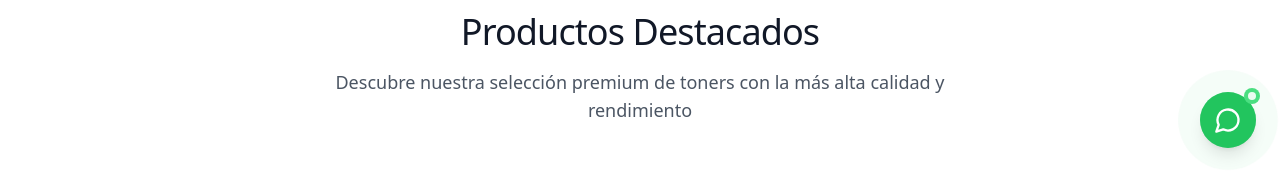
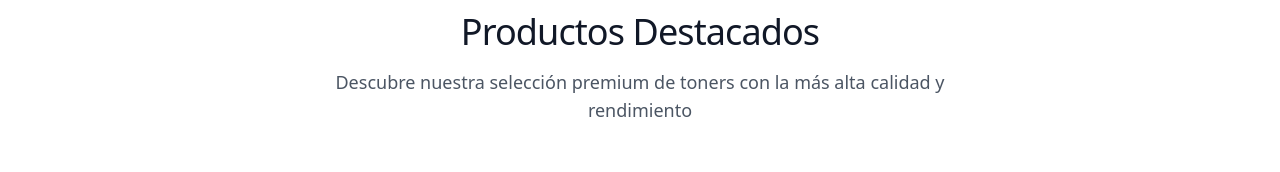
Before and after one commit to francobg7/black-colors-eco-print, a React (Vite) app: page /productos/toners in a window 1280 px wide. Shown: the part 628-800 px from the top of the page. Built offline with nearby package versions, Linux system fonts and the light colour scheme.

Commit message:
wha button hide

```diff
--- a/src/App.tsx
+++ b/src/App.tsx
@@ -83,7 +83,7 @@ const App = () => (
             <Route path="*" element={<PageTransition><NotFound /></PageTransition>} />
           </Routes>
         </div>
-        <WhatsAppButtonWrapper />
+        {/* <WhatsAppButtonWrapper /> */}
       </BrowserRouter>
     </TooltipProvider>
   </QueryClientProvider>
```
